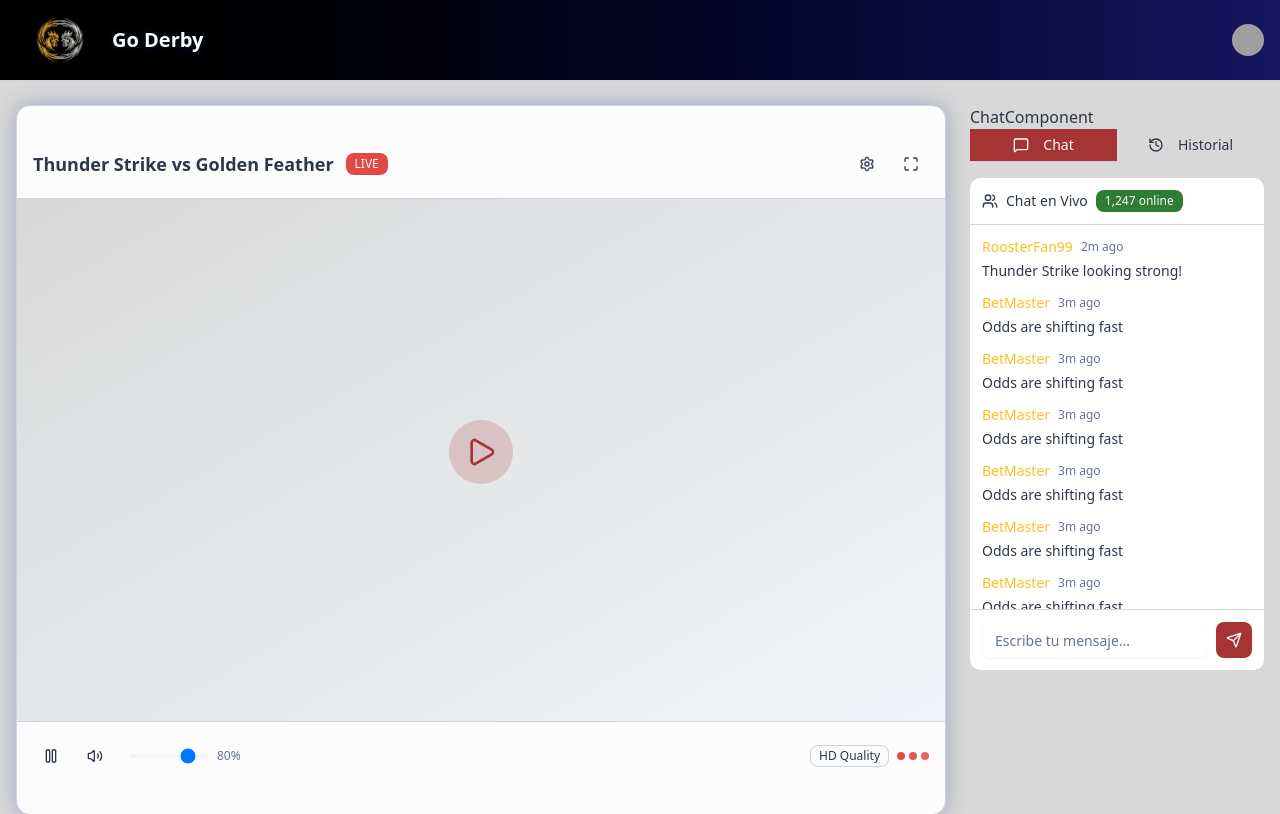
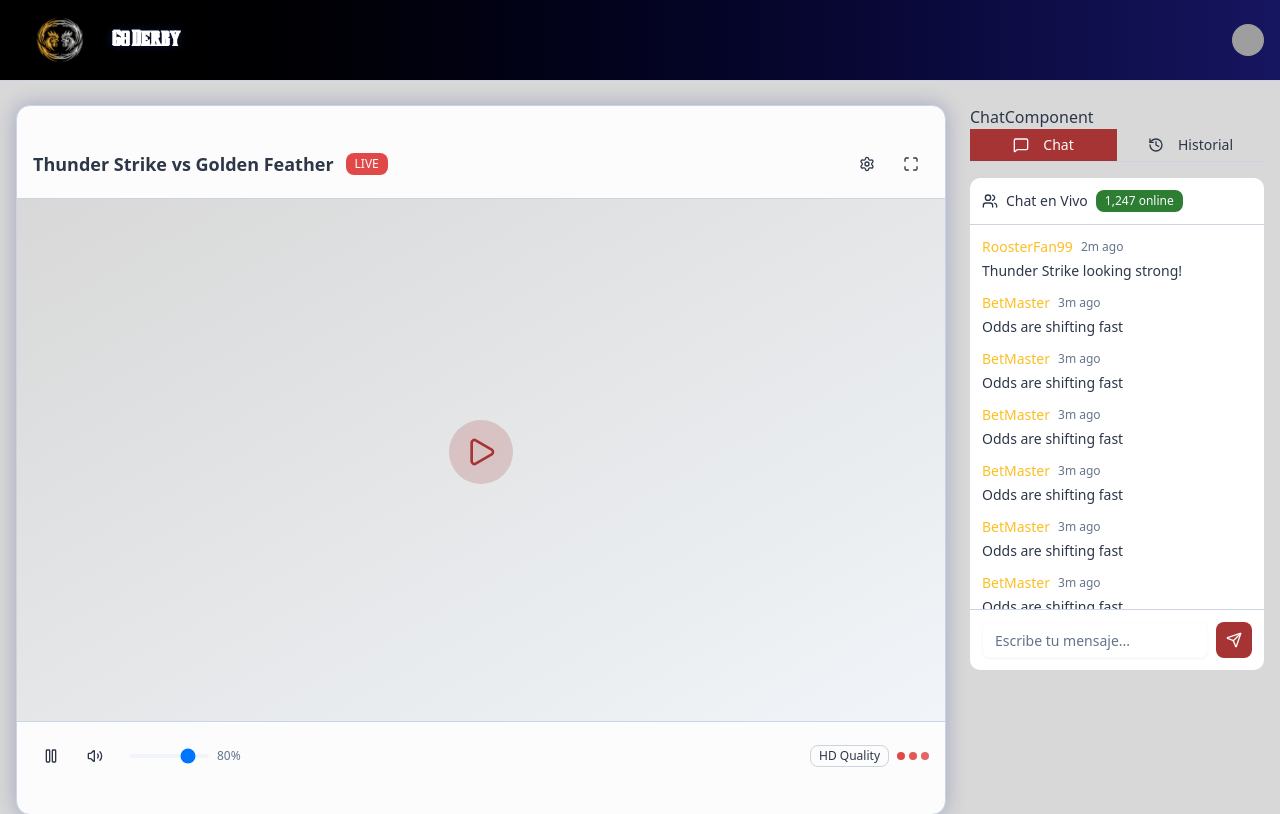
Before and after one commit to Brunox117/go-derby-users, a Next.js app: page / in a window 1280 px wide. Shown: the top 814 px of the page. Built offline with nearby package versions, Linux system fonts and the light colour scheme; grey boxes are pictures that could not be loaded.

Commit message:
importamos la font mestizo

```diff
--- a/src/app/auth/login/page.tsx
+++ b/src/app/auth/login/page.tsx
@@ -1,18 +1,28 @@
+"use client";
 import { Button } from "@/components/ui/button";
 import {
   Field,
   FieldDescription,
   FieldGroup,
   FieldLabel,
-  FieldSeparator,
 } from "@/components/ui/field";
 import { Input } from "@/components/ui/input";
 import Link from "next/link";
+import { useRouter } from "next/navigation";
 
 export default function Login() {
+  const router = useRouter();
+
+  const handleSubmit = (e: React.FormEvent) => {
+    e.preventDefault();
+    // Aquí iría la lógica de autenticación
+    // Por ahora, redireccionamos directamente a la página principal
+    router.push("/");
+  };
+
   return (
     <div>
-      <form className="mb-6">
+      <form className="mb-6" onSubmit={handleSubmit}>
         <FieldGroup>
           <div className="flex flex-col items-center gap-2 text-center">
             <h1 className="text-xl font-bold">Bienvenido a Go Derby</h1>
--- a/src/app/globals.css
+++ b/src/app/globals.css
@@ -113,3 +113,18 @@
     opacity: 0.5;
   }
 }
+
+/* Custom Fonts */
+@font-face {
+  font-family: "Mestizo";
+  src: url("../lib/fonts/MestizoFont.ttf") format("truetype");
+  font-weight: normal;
+  font-style: normal;
+  font-display: swap;
+}
+
+@layer utilities {
+  .font-mestizo {
+    font-family: "Mestizo", sans-serif;
+  }
+}
--- a/src/app/layout.tsx
+++ b/src/app/layout.tsx
@@ -1,15 +1,9 @@
 import type { Metadata } from "next";
-import { Geist, Geist_Mono } from "next/font/google";
+import { Questrial } from "next/font/google";
 import "./globals.css";
-import Header from "@/components/Header";
 
-const geistSans = Geist({
-  variable: "--font-geist-sans",
-  subsets: ["latin"],
-});
-
-const geistMono = Geist_Mono({
-  variable: "--font-geist-mono",
+const questrial = Questrial({
+  weight: "400",
   subsets: ["latin"],
 });
 
@@ -26,9 +20,7 @@
 }>) {
   return (
     <html lang="en" className="dark">
-      <body
-        className={`${geistSans.variable} ${geistMono.variable} antialiased text-foreground`}
-      >
+      <body className={`${questrial} antialiased text-foreground`}>
         {children}
       </body>
     </html>
--- a/src/components/Header.tsx
+++ b/src/components/Header.tsx
@@ -27,7 +27,7 @@
                 height={200}
               />
             </div>
-            <h1 className="text-xl font-bold derby-text-glow text-white">
+            <h1 className="font-mestizo text-xl font-bold derby-text-glow text-white">
               Go Derby
             </h1>
           </div>
```
Also changed, not shown: src/lib/fonts/MestizoFont.ttf (added).
